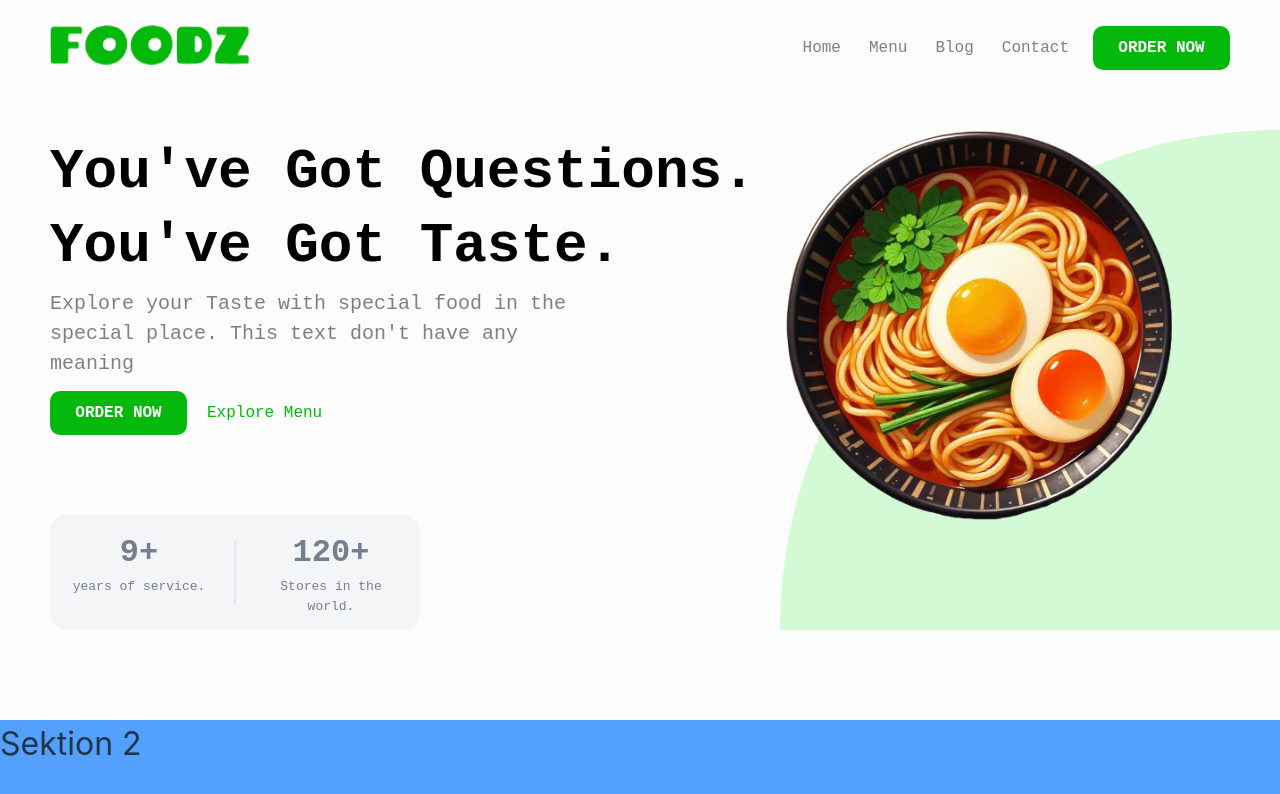
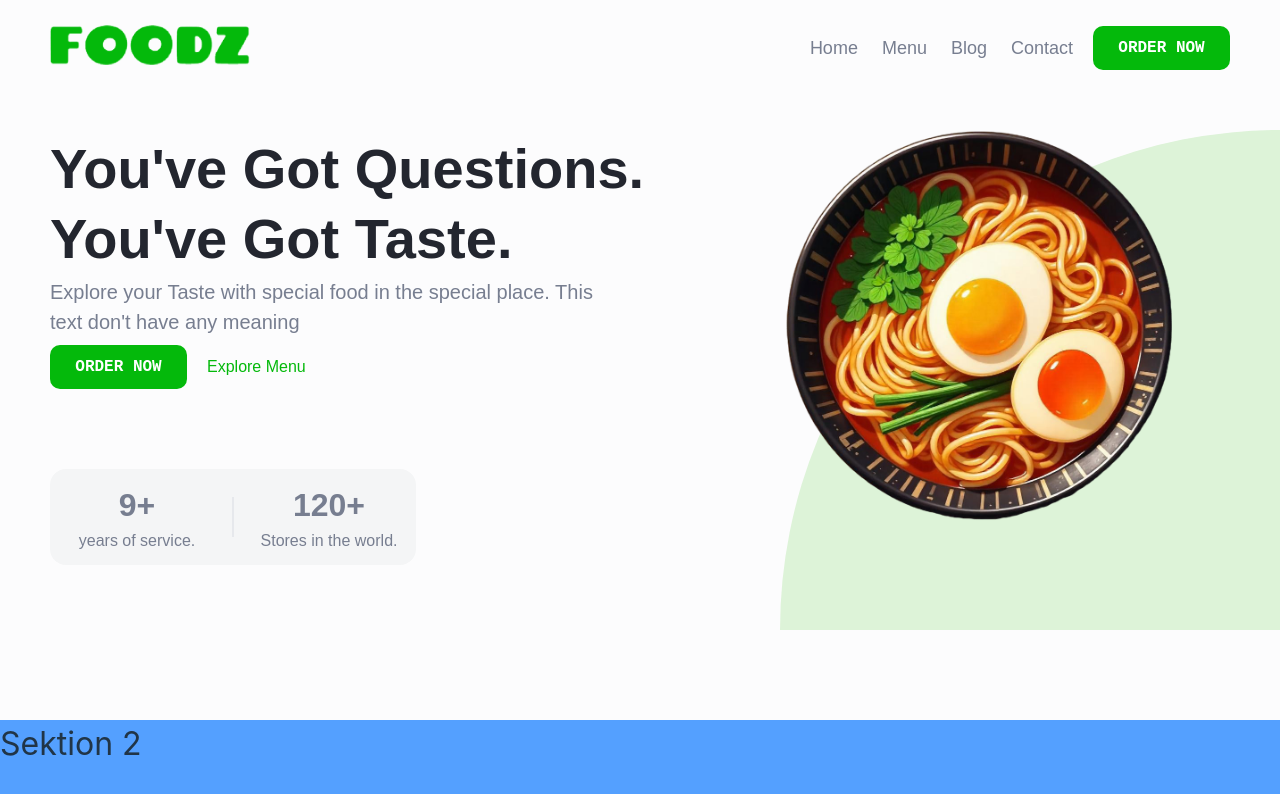
Before and after one commit to Fiffigelin/foodz-website, a React (Vite) app: page / in a window 1280 px wide. Shown: the top 794 px of the page. Built offline with nearby package versions, Linux system fonts and the light colour scheme; a web font is replaced by a local one.

Commit message:
fix: implement global styling

```diff
--- a/src/App.scss
+++ b/src/App.scss
@@ -1,3 +1,5 @@
+@use "./styles/global.scss" as global;
+
 #root {
 	overflow: hidden;
 	display: block;
@@ -11,14 +13,15 @@
 			width: 100%;
 			height: 10%;
 			display: flex;
+			background-color: global.$background-color-white;
 			justify-content: space-between;
 			position: absolute;
-			padding: 8px 0;
+			padding: global.$space-medium 0;
 			z-index: 9999;
 
 			.nav-left {
-				margin: 4px 8px;
-				margin-left: 50px;
+				margin: global.$space-small global.$space-medium;
+				margin-left: global.$space-great;
 				display: flex;
 				align-self: center;
 				.nav-logo {
@@ -29,19 +32,18 @@
 			}
 
 			.nav-right {
-				margin: 4px 8px;
-				margin-right: 50px;
+				margin: global.$space-small global.$space-great;
 				display: flex;
 				flex-direction: row;
 				justify-content: space-between;
 				align-items: center;
-				gap: 20px;
+				gap: global.$space-xl;
 				.nav-link {
 					cursor: pointer;
-					margin: 4px;
-					color: gray;
-					font-family: monospace;
-					font-size: large;
+					margin: global.$space-small;
+					color: global.$text-color-grey;
+					font-family: global.$text-font;
+					font-size: global.$font-18;
 				}
 			}
 		}
@@ -50,7 +52,6 @@
 			width: 100%;
 			display: flex;
 			flex-direction: column;
-			// align-items: center;
 			justify-content: space-between;
 			font-size: 2rem;
 			transition: transform 2s ease-in-out;
--- a/src/pages/sections/hero/hero-section.scss
+++ b/src/pages/sections/hero/hero-section.scss
@@ -1,4 +1,5 @@
-/* Hero-sektion */
+@use "../../../styles/global.scss" as global;
+
 .hero {
 	display: flex;
 	margin-top: 130px;
@@ -7,69 +8,68 @@
 		max-width: 60%;
 		display: flex;
 		flex-direction: column;
-		margin-left: 50px;
-		gap: 5rem;
+		margin-left: global.$space-great;
+		gap: 5rem; //80px
 		.left-container-upper {
 			.hero-text {
-				margin: 8px 0;
+				margin: global.$space-medium 0;
 				h1 {
-					color: black;
-					font-size: 3.5rem;
-					font-weight: bold;
-					margin: 12px 0;
-					font-family: monospace;
+					color: global.$text-color-black;
+					font-size: global.$font-h1;
+					margin: global.$space-medium 0;
+					font-family: global.$title-font;
 				}
 				p {
 					width: 75%;
-					margin: 12px 0;
-					color: gray;
-					font-size: x-large;
-					font-family: monospace;
+					margin: global.$space-medium 0;
+					color: global.$text-color-grey;
+					font-size: global.$font-20;
+					font-family: global.$text-font;
 				}
 			}
 			.order-menu {
 				display: flex;
 				flex-direction: row;
-				gap: 20px;
+				gap: global.$space-xxl;
 				align-items: center;
 
 				> a {
-					font-size: large;
-					color: #04b90b;
-					font-family: monospace;
+					font-size: global.$font-16;
+					color: global.$primary-color-green;
+					font-family: global.$text-font;
 				}
 			}
 		}
 		.left-container-bottom {
 			display: flex;
 			.stats-container {
-				background-color: #f4f5f6;
+				background-color: global.$background-color-grey;
 				display: flex;
 				justify-content: center;
 				max-width: max-content;
 				min-width: min-content;
-				padding: 14px;
+				padding: global.$space-large;
 				border-radius: 16px;
-				gap: 20px;
-				color: #777e90;
+				gap: global.$space-xxl;
+				color: global.$text-color-grey;
 				.stats-left,
 				.stats-right {
 					width: 150px;
 					> h4 {
 						margin: 0;
-						font-family: monospace;
+						font-family: global.$text-font;
 						text-align: center;
 					}
 					> p {
 						text-align: center;
-						font-size: medium;
-						font-family: monospace;
+						font-size: global.$font-16;
+						font-family: global.$text-font;
 						margin: 0;
 					}
 				}
 				.space-divider {
-					border-right: 2px solid #e6e8ec;
-					margin: 12px 0;
+					border-right: 2px solid global.$background-color-light-grey;
+					margin: global.$space-xl 0;
 				}
 			}
 		}
@@ -88,7 +88,7 @@
 			float: inline-end;
 			bottom: 0;
 			.green-background {
-				background-color: #d3f9d5;
+				background-color: global.$light-color-green;
 				width: 500px;
 				height: 500px;
 				border-radius: 100% 0 0 0;
--- a/src/styles/global.scss
+++ b/src/styles/global.scss
@@ -15,9 +15,10 @@ $text-color-white: #fcfcfd;
 $space-small: 4px;
 $space-medium: 8px;
 $space-large: 12px;
-$space-xl: 20px;
-$space-xxl: 30px;
-$space-xxxl: 50px;
+$space-xl: 16px;
+$space-xxl: 20px;
+$space-xxxl: 30px;
+$space-great: 50px;
 
 $font-hero: 3.5rem;
 $font-h1: 3.5rem;
```
